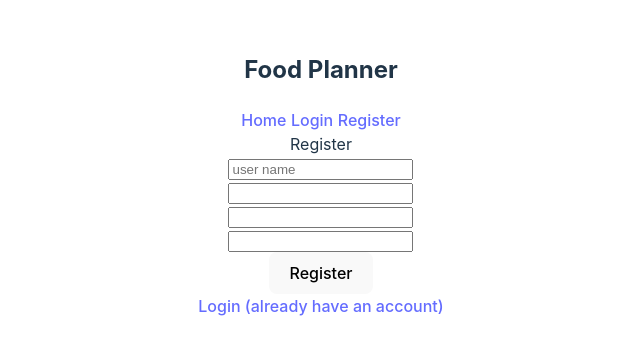
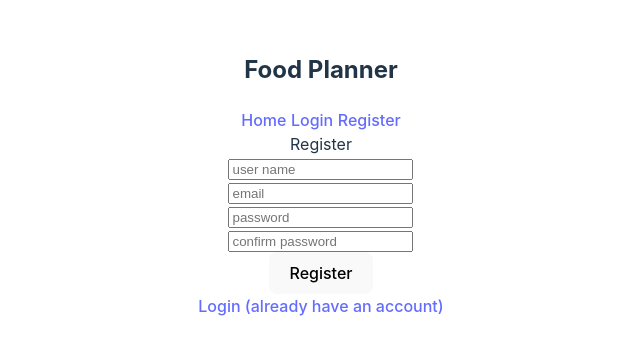
Before and after one commit to AmaurySemery/foodplannerfront, a React (Vite) app: page /register in a window 1280 px wide. Shown: the part 225-580 px from the top of the page, without its empty margins (319-959 px from the left). Built offline with nearby package versions, Linux system fonts and the light colour scheme.

Commit message:
Ajout des placeholders dans FormRegister

```diff
--- a/src/components/FormRegister.tsx
+++ b/src/components/FormRegister.tsx
@@ -6,11 +6,11 @@
             <Form action="/register" method="post">
                 <input type="text" name="username" placeholder="user name" />
                 <br />
-                <input type="email" name="email" />
+                <input type="email" name="email" placeholder="email" />
                 <br />
-                <input type="password" name="password" />
+                <input type="password" name="password" placeholder="password" />
                 <br />
-                <input type="password" name="confirmpass" />
+                <input type="password" name="confirmpass" placeholder="confirm password" />
                 <br />
                 <button type="submit">Register</button>
             </Form>
```
